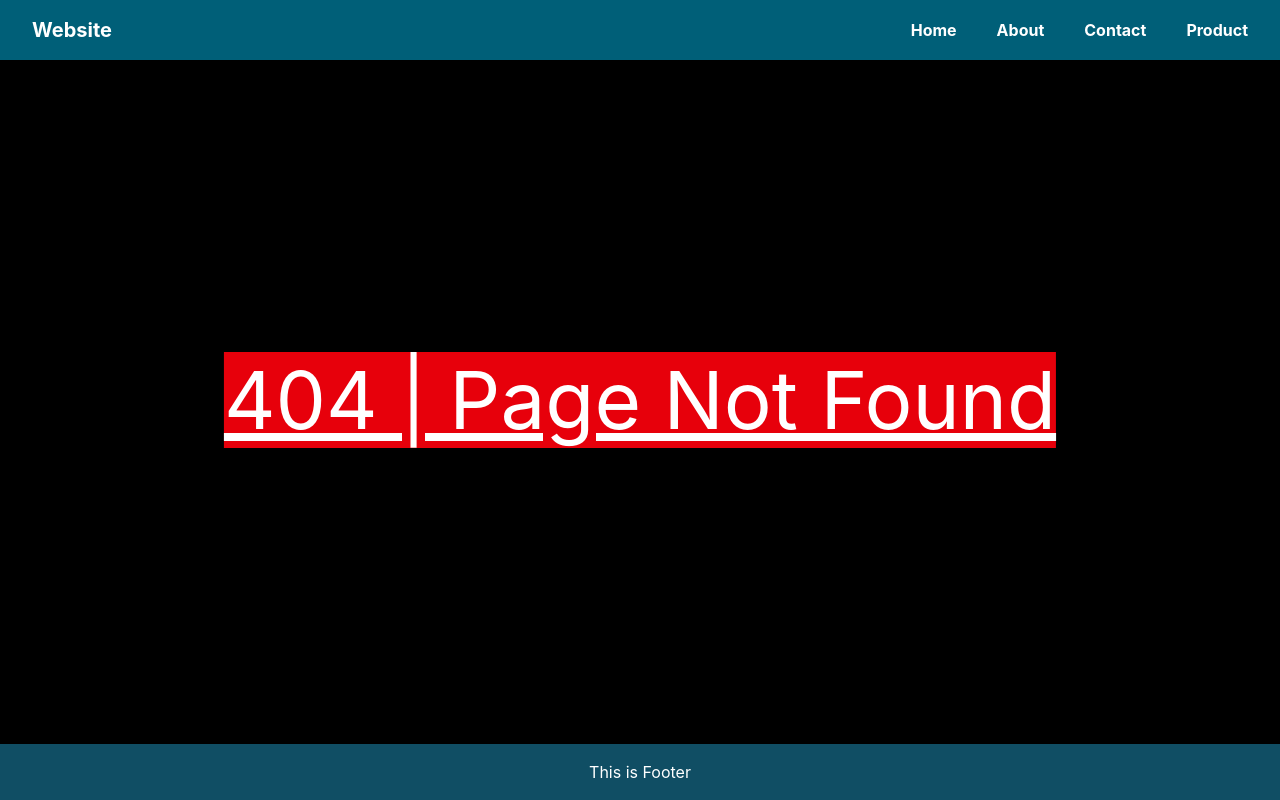
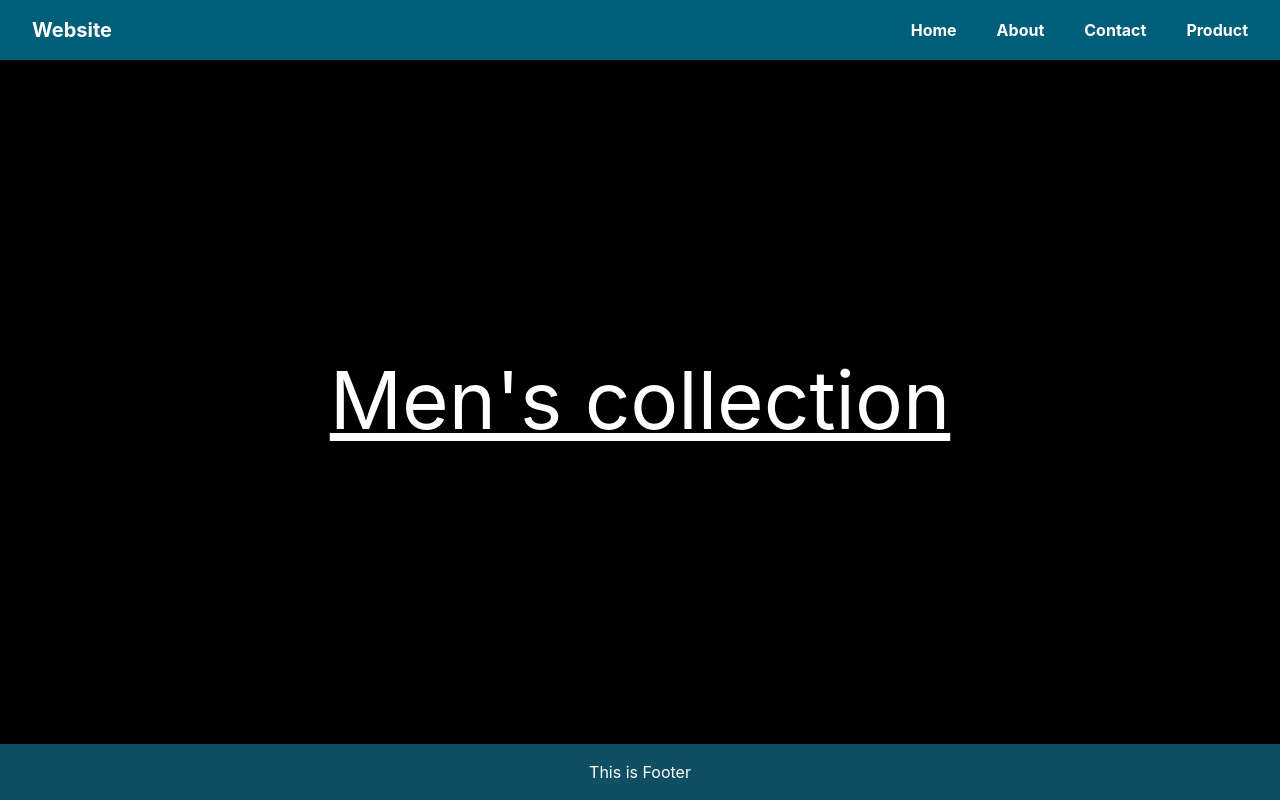
Before and after one commit to PiyushMishraX/ReactJS, a React (Vite) app in the folder routing-advanced-19/: page /product/men in a window 1280 px wide. Before the commit this address had no page. Built offline with nearby package versions, Linux system fonts and the light colour scheme.

Commit message:
nested routes

```diff
--- a/routing-advanced-19/src/App.jsx
+++ b/routing-advanced-19/src/App.jsx
@@ -7,6 +7,7 @@ import About from "./pages/About";
 import { Route , Routes } from "react-router-dom";
 import Product from "./pages/Product";
 import NotFound from "./pages/NotFound";
+import Men from "./pages/Men";
 
 const App = () => {
   return (
@@ -17,6 +18,7 @@ const App = () => {
         <Route path="/" element={<Home />} />
         <Route path="/about" element={<About />} />
         <Route path="/product" element={<Product />} />
+        <Route path="/product/men" element={<Men />} />
 
         <Route path="*" element={<NotFound/>}/>
       </Routes>
--- /dev/null
+++ b/routing-advanced-19/src/pages/Men.jsx
@@ -0,0 +1,11 @@
+import React from 'react'
+
+const Men = () => {
+  return (
+    <div>
+        <h1>Men's collection</h1>
+    </div>
+  )
+}
+
+export default Men
--- a/routing-advanced-19/src/pages/NotFound.jsx
+++ b/routing-advanced-19/src/pages/NotFound.jsx
@@ -3,7 +3,7 @@ import React from 'react'
 const NotFound = () => {
   return (
     <div>
-        <h1 className=' bg-red-600 text-3xl '>404 | Page Not Found</h1>
+        <h1 className=' text-red-600 text-3xl '>404 | Page Not Found</h1>
     </div>
   )
 }
--- /dev/null
+++ b/routing-advanced-19/src/pages/Woman.jsx
@@ -0,0 +1,11 @@
+import React from 'react'
+
+const Woman = () => {
+  return (
+    <div>
+        <h1>Woman's Collection</h1>
+    </div>
+  )
+}
+
+export default Woman
```
